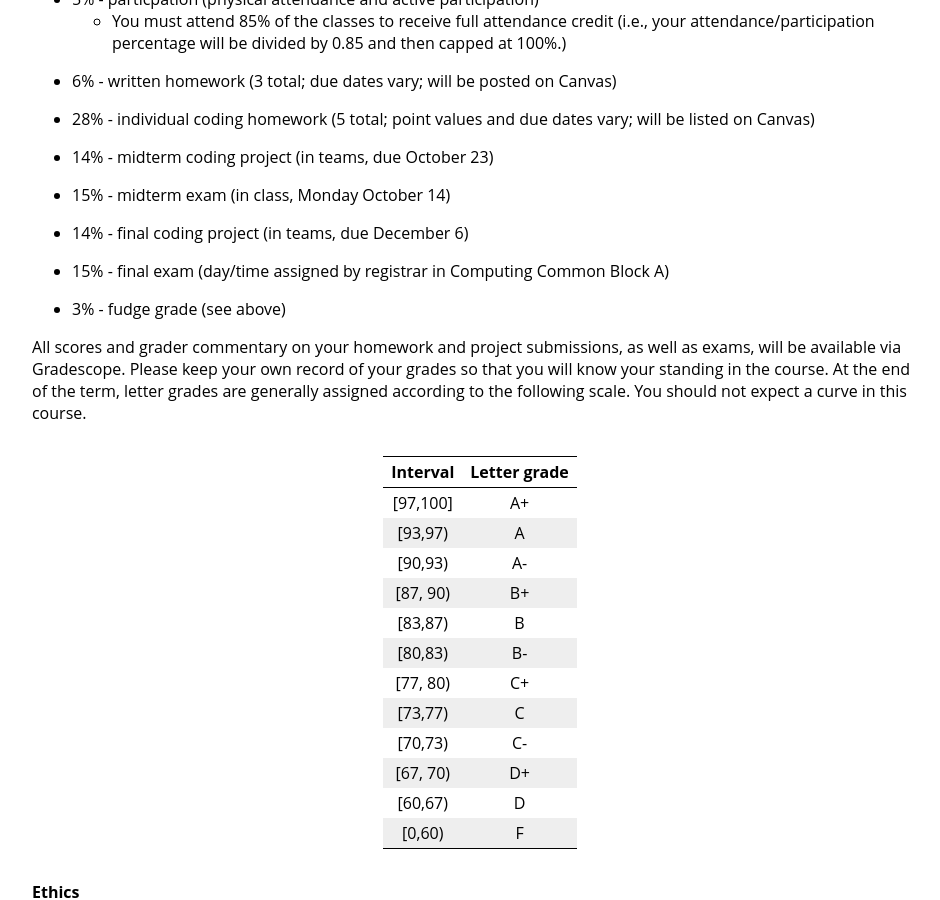
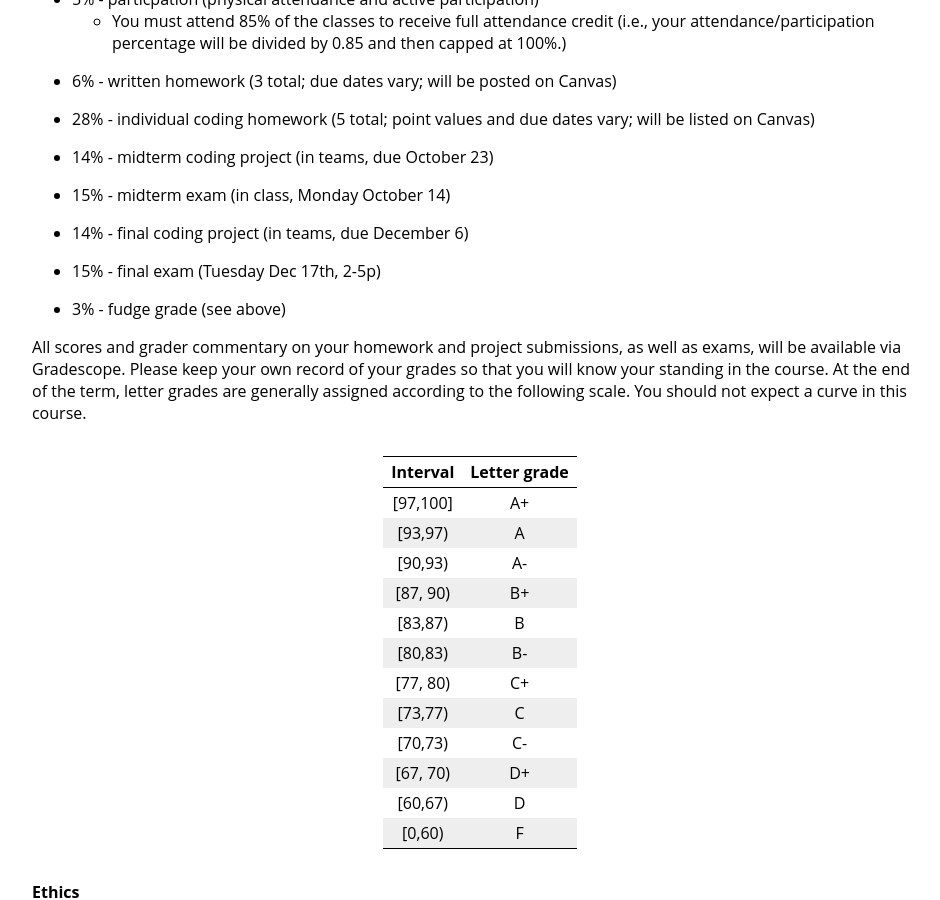
Before and after one commit to jhu-ip/cs220-f24, a Jekyll site: the page built from syllabus.md, in a window 1280 px wide and 900 px high, scrolled down 5424 px. Shown: the whole window, without its empty margins (160-1100 px from the left). Built offline with Jekyll 4.4.1, drawn with Linux system fonts in a browser that asks for light colours.

Commit message:
syllabus updated final exam date/time

```diff
--- a/syllabus.md
+++ b/syllabus.md
@@ -355,7 +355,7 @@ points towards your final grade.
 
 -   14% - final coding project (in teams, due December 6)
 
--   15% - final exam (day/time assigned by registrar in Computing Common Block A)
+-   15% - final exam (Tuesday Dec 17th, 2-5p)
 
 -   3% - fudge grade (see above)
 
```
